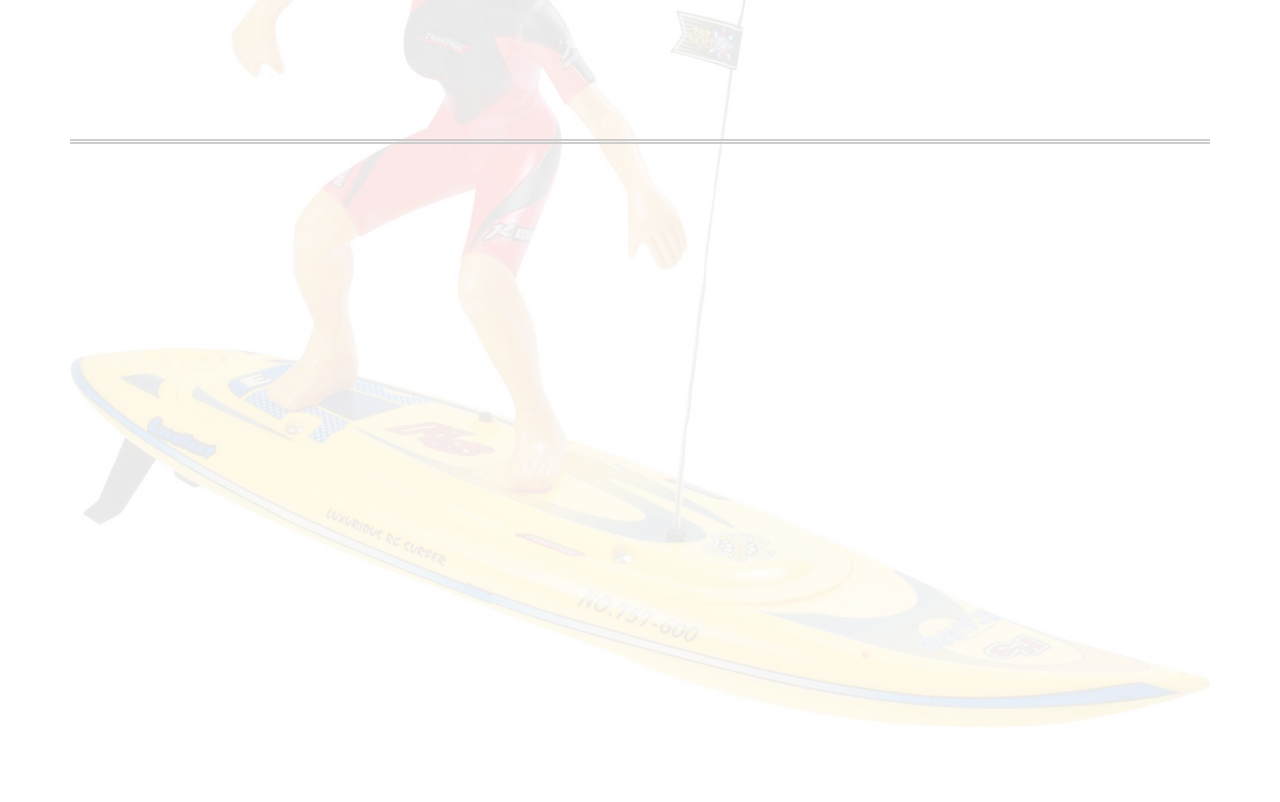
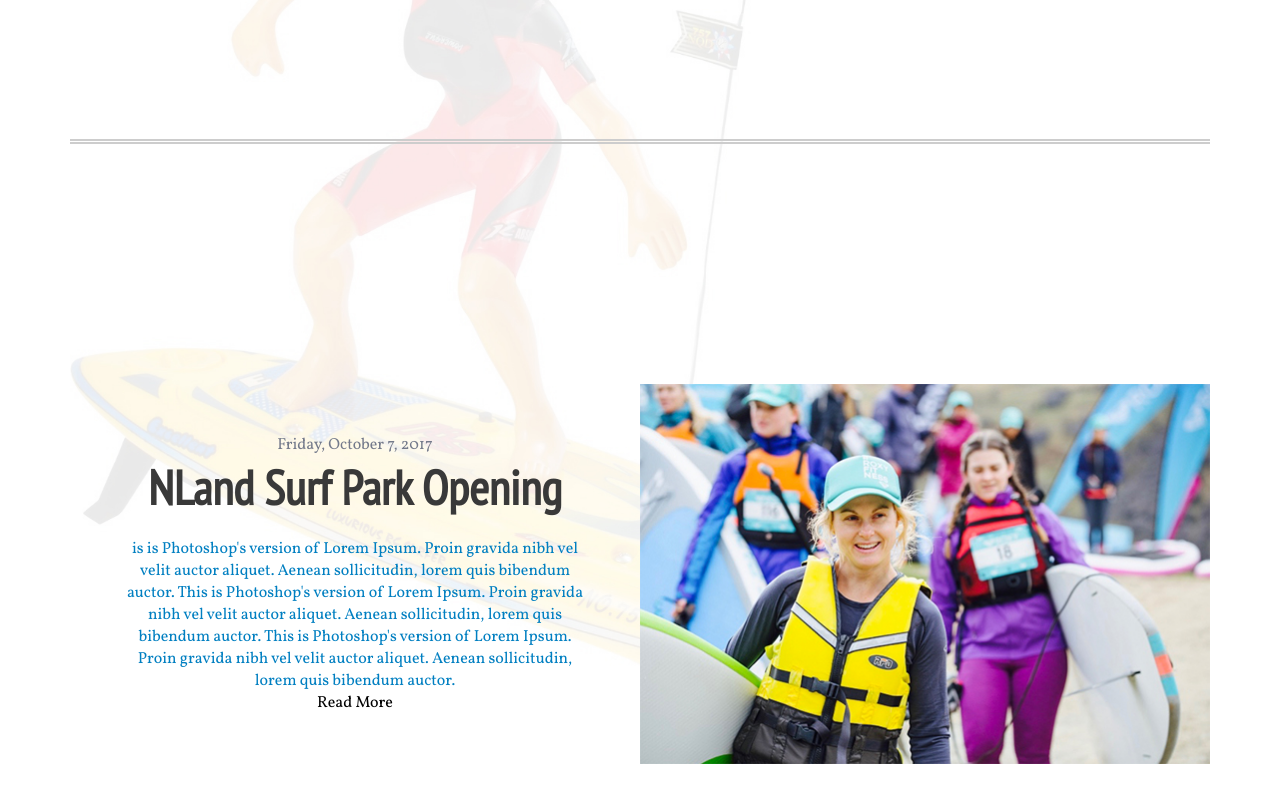
Before and after one commit to igor06brw/Surfing-Mini-Blog, a Gatsby site: page / in a window 1280 px wide. Shown: the part 2855-3657 px from the top of the page. Built offline with nearby package versions, Linux system fonts and the light colour scheme; Gatsby itself is replaced by a stand-in of ours.

Commit message:
add datocms source & finish article-post

```diff
--- a/package.json
+++ b/package.json
@@ -15,6 +15,7 @@
     "gatsby-plugin-react-helmet": "^3.3.14",
     "gatsby-plugin-sharp": "^2.7.1",
     "gatsby-plugin-styled-components": "^3.4.0",
+    "gatsby-source-datocms": "^2.5.7",
     "gatsby-source-filesystem": "^2.4.2",
     "gatsby-transformer-sharp": "^2.5.21",
     "prop-types": "^15.7.2",
--- a/src/components/section-five.js
+++ b/src/components/section-five.js
@@ -1,5 +1,7 @@
 import React from "react"
 import styled from "styled-components"
+
+import ArticlePost from "../templates/article-post"
 
 const Section = styled.section`
     max-width:1725px;
@@ -18,7 +20,7 @@
     return (
         <Section>
             <Container>
-
+                <ArticlePost />
             </Container>
         </Section>
     )
--- a/src/pages/index.js
+++ b/src/pages/index.js
@@ -4,7 +4,6 @@
 import SectionThree from "../components/section-three"
 import SectionFour from "../components/section-four"
 import SectionFive from "../components/section-five"
-import ArticlePost from "../templates/article-post"
 
 const IndexPage = () => (
   <>
@@ -12,11 +11,7 @@
     <SectionTwo />
     <SectionThree />
     <SectionFour />
-    <SectionFive>
-      <ArticlePost>
-
-      </ArticlePost>
-    </SectionFive>
+    <SectionFive />
   </>
 )
 
--- a/src/templates/article-post.js
+++ b/src/templates/article-post.js
@@ -2,24 +2,36 @@
 import styled from "styled-components"
 import { Link } from "gatsby"
 
+import PostImage from "../images/post-1.jpg"
+
 const Article = styled.div`
+    display: inline-flex;
+    flex-direction: row-reverse;
+    align-items: center;
+    width: 100%;
 
+    &:nth-of-child(4){
+        align-items: flex-end;
+    }
 `
 
 const ArticleImage = styled.img`
-
+    width: 50%;
 `
 
 const ArticleContent = styled.div`
-
+    width: 50%;
+    padding: 0 50px;
+    text-align: center;
 `
 
 const ArticleDate = styled.p`
-
+    width: auto;
 `
 
 const ArticleHeader = styled.h3`
-
+    padding: 0;
+    margin-bottom: 20px;
 `
 
 const ArticleText = styled.p`
@@ -30,10 +42,10 @@
 
 `
 
-const ArticlePost = (props) => {
+const ArticlePost = () => {
     return (
         <Article>
-            <ArticleImage />
+            <ArticleImage src={PostImage}/>
             <ArticleContent>
                 <ArticleDate>Friday, October 7,  2017</ArticleDate>
                 <ArticleHeader>NLand Surf Park Opening</ArticleHeader>
@@ -41,7 +53,7 @@
                 <ArticleLink>Read More</ArticleLink>
             </ArticleContent>
         </Article>
-    );
+    )
 }
 
 export default ArticlePost;
```
Also changed, not shown: 1 other file.
